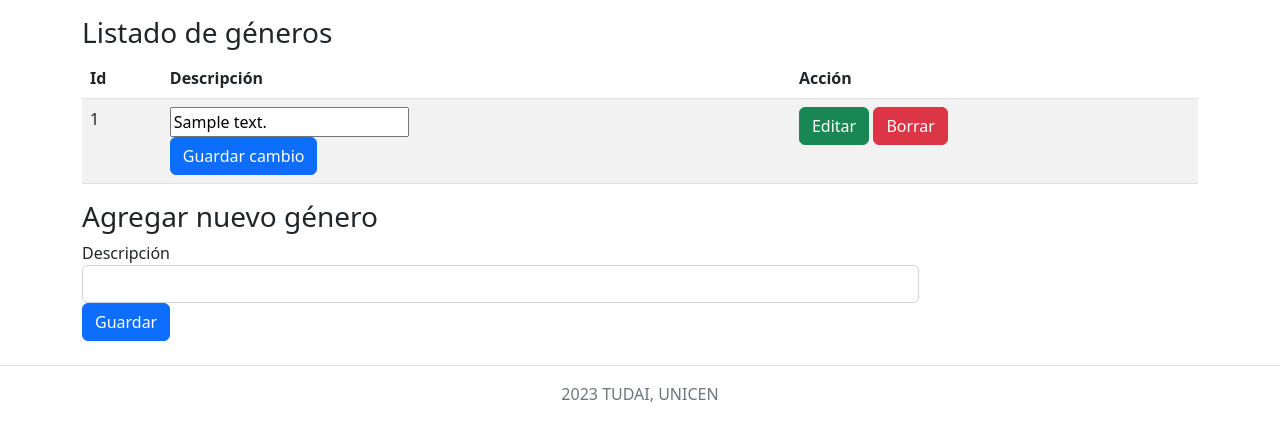
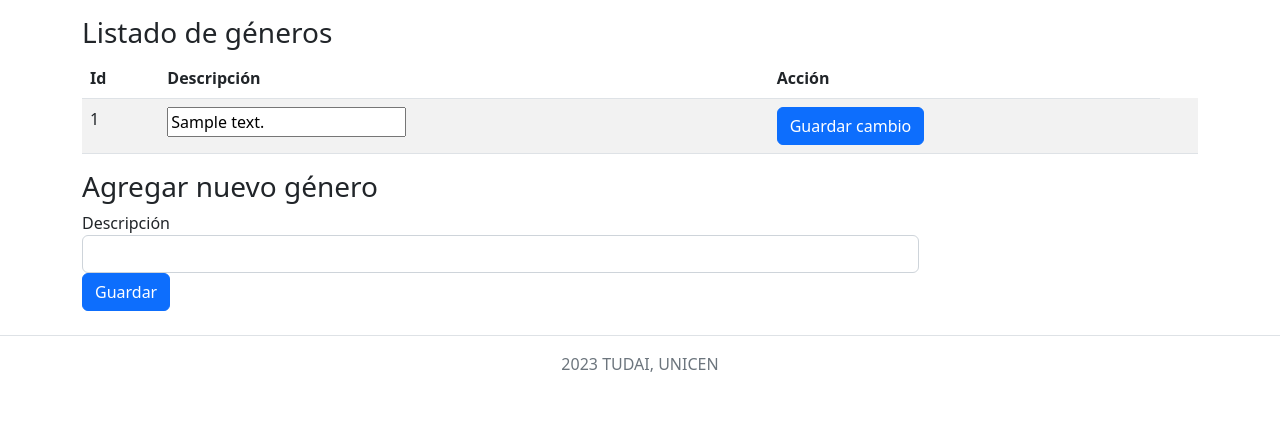
Before and after one commit to mbelenfernandez/web2-tpe, a PHP site: page /editarGenero/1 in a window 1280 px wide. Shown: the part 56-497 px from the top of the page. Run offline with PHP 8.4, Linux system fonts and the light colour scheme; tables that the repository leaves empty hold one stand-in row (values such as "Sample post").

Commit message:
Modifico el estilo de abmGenero

```diff
--- a/templates/Cancion_Completa.phtml
+++ b/templates/Cancion_Completa.phtml
@@ -44,9 +44,9 @@
                 </td>
                 <td>
                     <?php if ($id_editar != $cancion->id_cancion) { ?>
-                    <a href="verLetra/<?= $cancion->id_cancion ?>" type="button" class='btn btn-primary'>Ver letra</a>
-                    <a href="editarCancion/<?= $cancion->id_cancion ?>" type="button" class='btn btn-success ml-auto'>Editar</a>
-                    <a href="eliminarCancion/<?= $cancion->id_cancion ?>" type="button" class='btn btn-danger ml-auto'>Borrar</a>
+                        <a href="verLetra/<?= $cancion->id_cancion ?>" type="button" class='btn btn-primary'>Ver letra</a>
+                        <a href="editarCancion/<?= $cancion->id_cancion ?>" type="button" class='btn btn-success ml-auto'>Editar</a>
+                        <a href="eliminarCancion/<?= $cancion->id_cancion ?>" type="button" class='btn btn-danger ml-auto'>Borrar</a>
                     <?php } ?>
                 </td>
             </tr>
--- a/templates/admin_genero.phtml
+++ b/templates/admin_genero.phtml
@@ -15,14 +15,10 @@
                     <?php
                     if ($id_editar == $genero->id_genero) { ?>
                         <form action="updateGenero/<?= $genero->id_genero ?>" method="POST">
-                            <div class="row">
-                                <div class="col-9">
-                                            <div>
-                                                <input required name="descripcion" type="text" value="<?php echo $genero->descripcion ?>">
-                                            </div>
-                                        </div>
-                                    </div>
-                            <button type="submit" class="btn btn-primary">Guardar cambio</button>
+                            <input required name="descripcion" type="text" value="<?php echo $genero->descripcion ?>">
+                            <th>
+                                <button type="submit" class="btn btn-primary">Guardar cambio</button>
+                            </th>
                         </form>
                     <?php
                     } else {
@@ -33,8 +29,10 @@
                     ?>
                 </td>
                 <td>
-                    <a href="editarGenero/<?= $genero->id_genero ?>" class="btn btn-success">Editar</a>
-                    <a href="eliminarGenero/<?= $genero->id_genero ?>" class="btn btn-danger">Borrar</a>
+                    <?php if ($id_editar != $genero->id_genero) { ?>
+                        <a href="editarGenero/<?= $genero->id_genero ?>" class="btn btn-success">Editar</a>
+                        <a href="eliminarGenero/<?= $genero->id_genero ?>" class="btn btn-danger">Borrar</a>
+                    <?php } ?>
                 </td>
             </tr>
         <?php } ?>
```
